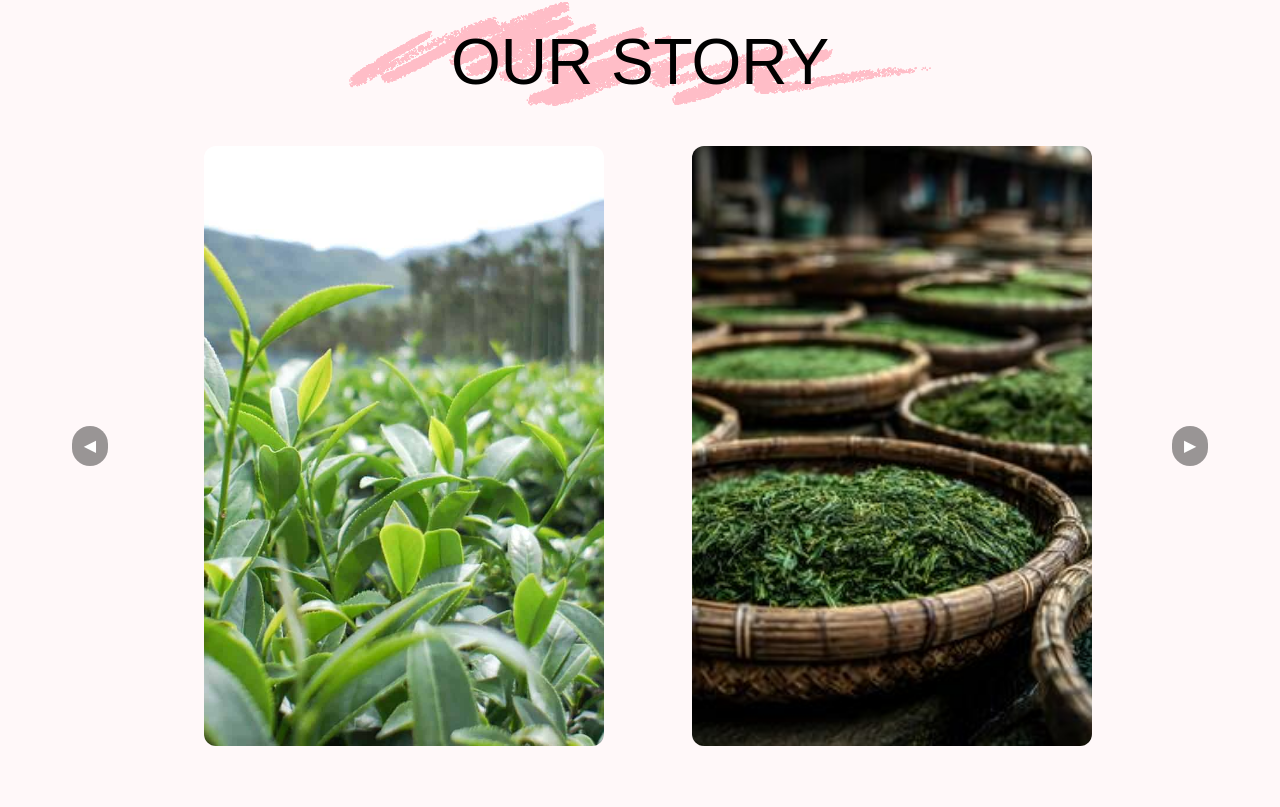
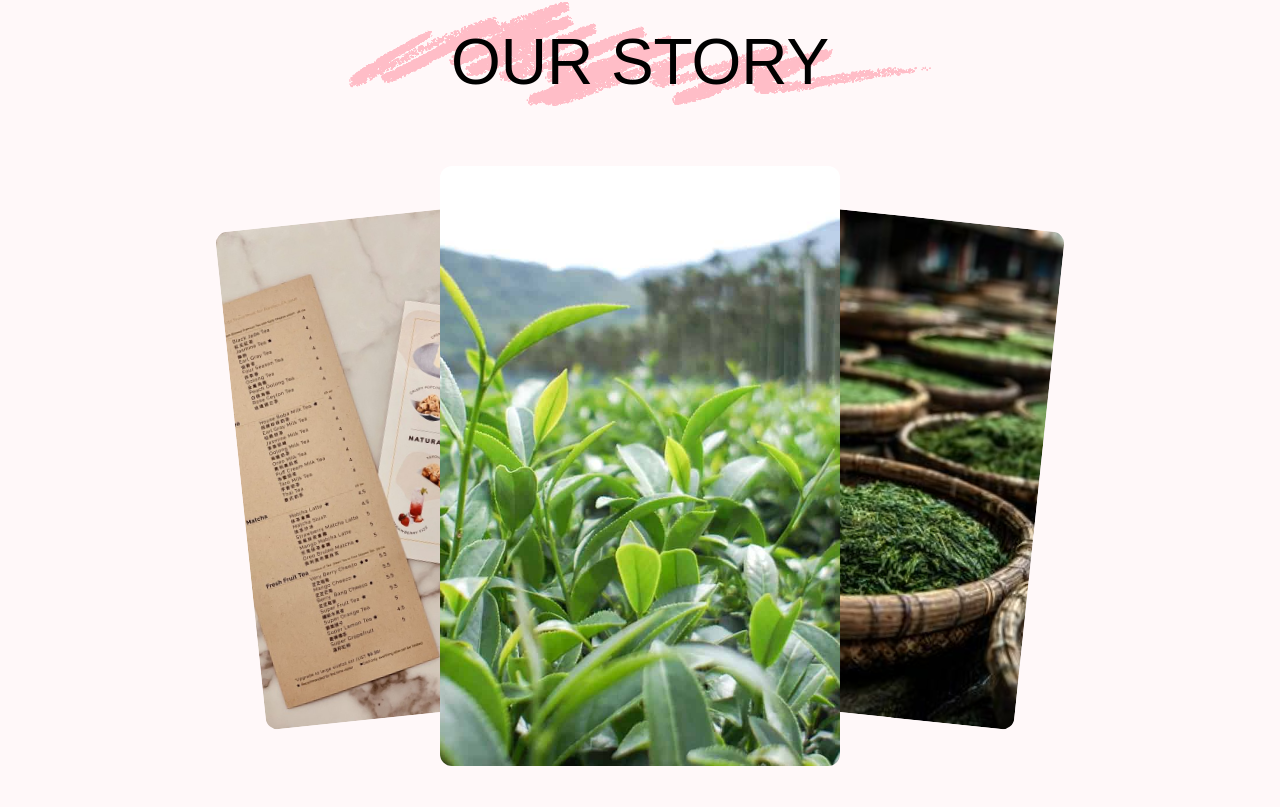
Before and after one commit to W-Sammy/Teazo-Site, a Next.js app in the folder teazo-site/: page / in a window 1280 px wide. Shown: the part 753-1560 px from the top of the page. Built offline with nearby package versions, Linux system fonts and the light colour scheme; a web font is replaced by a local one.

Commit message:
Changed to 3-image Carousel + Fixed Spacings and Typo
As per request, we changed the carousel to have less dead space.

```diff
--- a/teazo-site/app/(site)/components/image-carousel.tsx
+++ b/teazo-site/app/(site)/components/image-carousel.tsx
@@ -37,8 +37,9 @@ useEffect(() => {
         );
     };
 
+    const leftImage = images[(index - 1 + images.length) % images.length] || "/fallback.png";
     const currentImage = images[index] || "/fallback.png";
-    const nextImage = images[(index + 1) % images.length] || "/fallback.png"; {/* for 2-image carousel like in Figma */}
+    const rightImage = images[(index + 1) % images.length] || "/fallback.png";
 
     return (
         <div className="relative w-full flex justify-center">
@@ -54,7 +55,19 @@ useEffect(() => {
                 </button>
 
                 {/* Left */}
-                <div className = "relative w-[400px] h-[600px]">
+                <div className = "absolute w-[300px] h-[500px] -translate-x-[250px] -rotate-6 z-10">
+
+                <Image
+                    src={leftImage}
+                    alt="previous image-carousel"
+                    fill
+                    className="object-cover rounded-xl"
+                />
+                </div>
+
+                {/* Center */}
+                <div className = " absolute w-[400px] h-[600px] z-30">
+
                 <Image
                     src={currentImage}
                     alt="image-carousel"
@@ -64,9 +77,9 @@ useEffect(() => {
                 </div>
 
                 {/* Right */}
-                <div className = "relative w-[400px] h-[600px] ml-2">
+                <div className = "absolute w-[300px] h-[500px] translate-x-[250px] rotate-6 z-10">
                 <Image
-                    src={nextImage}
+                    src={rightImage}
                     alt="image-carousel"
                     fill
                     className="object-cover rounded-xl"
--- a/teazo-site/app/(site)/page.tsx
+++ b/teazo-site/app/(site)/page.tsx
@@ -86,12 +86,12 @@ export default function Home() {
             </div>
 
             {/*import image carousel*/}
-                <div className="relative z-10 flex justify-center px-4">
+                <div className="relative z-10 flex justify-center items-center px-4 py-75">
                 <ImageCarousel />
             </div>
 
         {/*textbox with company message and icons*/}
-        <section className="relative z-10 mx-auto mt-12 mb-20 w-[calc(100%-2rem)] max-w-[1000px] bg-white px-6 py-7 sm:px-8 sm:py-8 lg:mt-16 lg:px-7 lg:py-7 xl:max-w-[900px]">
+        <section className="relative z-10 mx-auto mt-12 mb-20 w-[calc(100%-2rem)] max-w-[1000px] bg-white px-6 py-7 sm:px-8 sm:py-8 lg:mt-16 lg:px-7 lg:py-8 xl:max-w-[900px]">
         <div className="grid gap-7 lg:grid-cols-1">
 
             {/* fixed className template string so the Montserrat font applies correctly */}
@@ -100,7 +100,7 @@ export default function Home() {
                 <p> TEAZO is specializing in bringing you high qualities drink, snack and dessert.</p>
 
                 <p> We provide premium tea leaves from Taiwan tea farmer directly, all of our products come with a guarantee of the finest ingredients are being used.From our team to yours, we pay careful attention to each item. We hope you enjoy our products as much as we enjoy bringing it to you!
-TEAZO is specializing in bringing you high qualities drink, snack and dessert.We provide premium tea leaves from Taiwan tea farmer directly, all of our products come with a guarantee of the finest ingredients are being used.</p>
+TEAZO is specializing in bringing you high qualities drink, snack and dessert. We provide premium tea leaves from Taiwan tea farmer directly, all of our products come with a guarantee of the finest ingredients are being used.</p>
 
                 <p> From our team to yours, we pay careful attention to each item. We hope you enjoy our products as much as we enjoy bringing it to you!</p>
 
```
